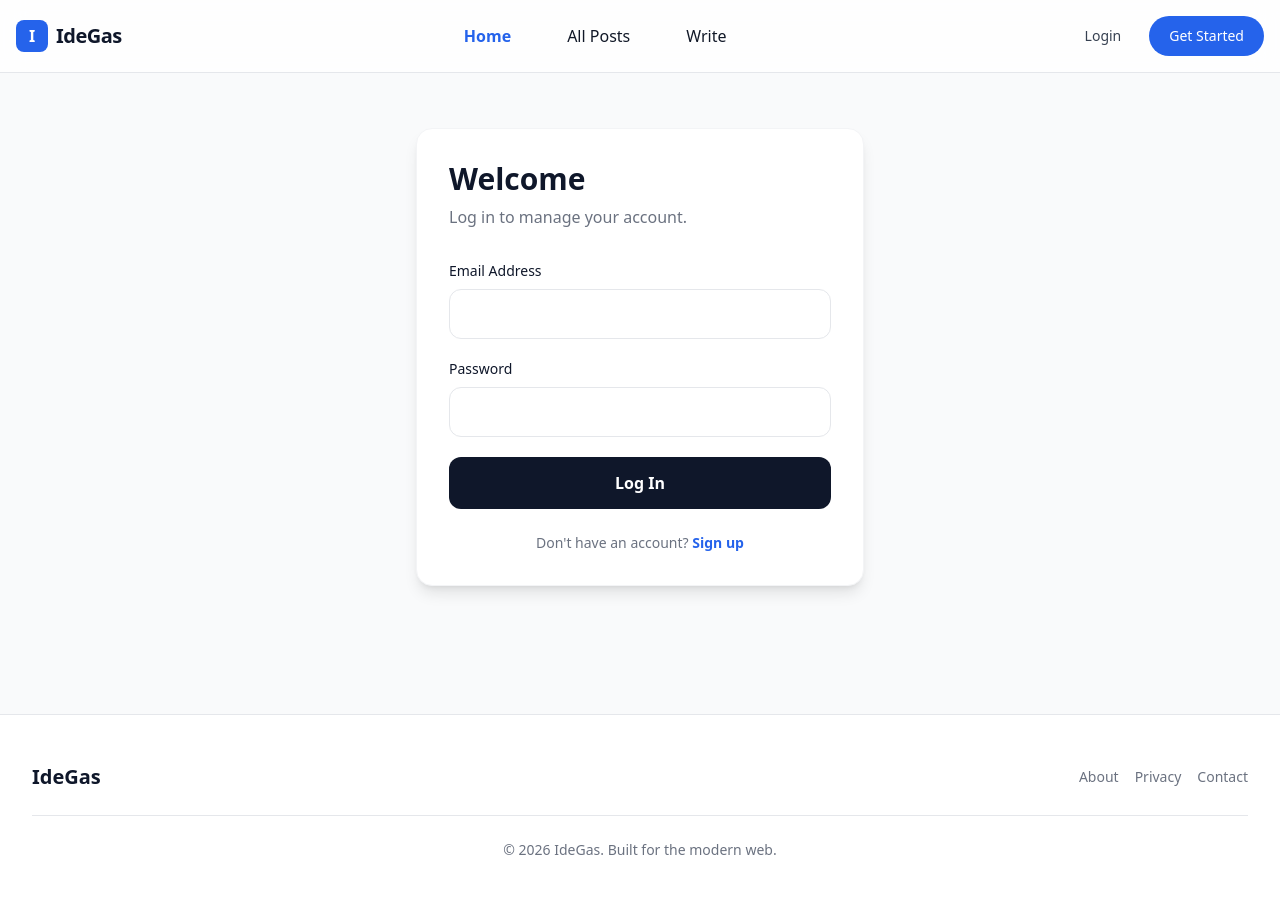
After one commit to igortrajic/php-blog, a PHP site: page /login.php in a window 1280 px wide. The commit adds this page. Run offline with PHP 8.4, Linux system fonts and the light colour scheme; data comes from the database, SQL or seed files in the repository; both versions use the stored data as it was after the commit; some libraries are stand-ins or nearby versions.

Commit message:
feat: made the login for the users
i also changed the login from, and when a user logs in the button get started changes into log out
and the button log in changes into profile so that the user can view his profile and later on modify it

closes: #6

```diff
--- a/public/header.php
+++ b/public/header.php
@@ -1,3 +1,6 @@
+<?php
+session_start();
+?>
 <!DOCTYPE html>
 <html lang="en">
 <head>
@@ -15,10 +18,15 @@
         </div>
         <span class="self-center text-xl font-bold tracking-tight">IdeGas</span>
     </a>
-    <div class="flex md:order-2 space-x-3">
-        <a href="loginForm.php" class="text-gray-700 hover:text-blue-600 font-medium text-sm px-4 py-2">Login</a>
+    <div class="flex md:order-2 space-x-3 items-center">
+    <?php if (isset($_SESSION['id'])): ?>
+        <a href="profileView.php" class="text-gray-700 hover:text-blue-600 font-medium text-sm px-4 py-2">Profile</a>
+        <a href="logout.php" class="text-white bg-blue-600 hover:bg-blue-700 font-medium rounded-full text-sm px-5 py-2.5 transition-all">Log Out</a>
+        <?php else: ?>
+        <a href="loginView.php" class="text-gray-700 hover:text-blue-600 font-medium text-sm px-4 py-2">Login</a>
         <a href="registerView.php" class="text-white bg-blue-600 hover:bg-blue-700 font-medium rounded-full text-sm px-5 py-2.5 transition-all">Get Started</a>
-    </div>
+    <?php endif; ?>
+</div>
     <div class="hidden w-full md:block md:w-auto md:order-1">
       <ul class="flex flex-col p-4 md:p-0 mt-4 font-medium border border-gray-100 rounded-lg md:flex-row md:space-x-8 md:mt-0 md:border-0">
         <li><a href="index.php" class="block py-2 px-3 text-blue-600 font-bold">Home</a></li>
--- /dev/null
+++ b/public/login.php
@@ -0,0 +1,28 @@
+<?php
+session_start();
+require_once __DIR__ . '/../src/Database.php';
+require_once __DIR__ . '/../src/Users.php';
+
+$db = Database::getConnection();
+$error = "";
+
+if ($_SERVER['REQUEST_METHOD'] === 'POST') {
+  $email = trim($_POST['email'] ?? '');
+  $password = $_POST['password'] ?? '';
+
+  $user = User::getUserByEmail($db, $email);
+
+  if (!empty($user)) {
+    if (password_verify($password, $user['password'])) {
+      $_SESSION['id'] = $user['id'];
+      $_SESSION['name'] = $user['name'];
+      header("Location: indexView.php" );
+      exit();
+    } else {
+      $error = "Invalid email or password";
+    }
+  } else {
+    $error = "Invalid email or password";
+  }
+}
+include "loginView.php";
--- /dev/null
+++ b/public/loginView.php
@@ -0,0 +1,27 @@
+<?php include 'header.php'; ?>
+<main class="pt-32 pb-12 px-4 flex justify-center">
+    <div class="w-full max-w-md bg-white p-8 rounded-2xl border border-gray-100 shadow-lg">
+        <h1 class="text-3xl font-black mb-2">Welcome</h1>
+        <p class="text-gray-500 mb-8">Log in to manage your account.</p>
+
+        <?php if (!empty($error)): ?>
+            <div style="color: red; margin-bottom: 20px;">
+                <p><?= htmlspecialchars($error, ENT_QUOTES, 'UTF-8'); ?></p>
+            </div>
+        <?php endif; ?>
+
+        <form action="login.php" method="POST" class="space-y-5">
+            <div>
+                <label class="block mb-2 text-sm font-medium">Email Address</label>
+                <input type="email" name="email" class="w-full px-4 py-3 rounded-xl border border-gray-200 focus:border-blue-500 outline-none" required>
+            </div>
+            <div>
+                <label class="block mb-2 text-sm font-medium">Password</label>
+                <input type="password" name="password" class="w-full px-4 py-3 rounded-xl border border-gray-200 focus:border-blue-500 outline-none" required>
+            </div>
+            <button type="submit" class="w-full bg-slate-900 text-white font-bold py-3.5 rounded-xl hover:bg-black transition-all">Log In</button>
+        </form>
+        <p class="mt-6 text-center text-sm text-gray-500">Don't have an account? <a href="register.php" class="text-blue-600 font-bold">Sign up</a></p>
+    </div>
+</main>
+<?php include 'footer.php'; ?>
--- a/public/register.php
+++ b/public/register.php
@@ -34,7 +34,7 @@ if (empty($error)){
 } else {
 $securePassword = password_hash($_POST['password'], PASSWORD_DEFAULT);
 User::createUser($db, $_POST['name'], $_POST['email'], $securePassword);
-header("Location: loginForm.php");
+header("Location: loginView.php");
 exit();
 
 }
--- a/public/registerView.php
+++ b/public/registerView.php
@@ -27,7 +27,7 @@
             </div>
             <button type="submit" class="w-full bg-slate-900 text-white font-bold py-3.5 rounded-xl hover:bg-black transition-all">Sign Up</button>
         </form>
-        <p class="mt-6 text-center text-sm text-gray-500">Already have an account? <a href="loginForm.php" class="text-blue-600 font-bold">Log in</a></p>
+        <p class="mt-6 text-center text-sm text-gray-500">Already have an account? <a href="loginView.php" class="text-blue-600 font-bold">Log in</a></p>
     </div>
 </main>
 <?php include 'footer.php'; ?>
--- a/src/Users.php
+++ b/src/Users.php
@@ -3,7 +3,7 @@
 class User {
 
 public static function getUserByEmail($db, $email){
-    $sql = "SELECT name,email, password FROM users WHERE email = :email ";
+    $sql = "SELECT name,email,password,id FROM users WHERE email = :email ";
     $stmt = $db->prepare($sql);
     $stmt->bindValue(':email', $email);
     $stmt->execute();
```
Also changed, not shown: public/loginForm.php (deleted, +0 -31 lines), database/database.db.
